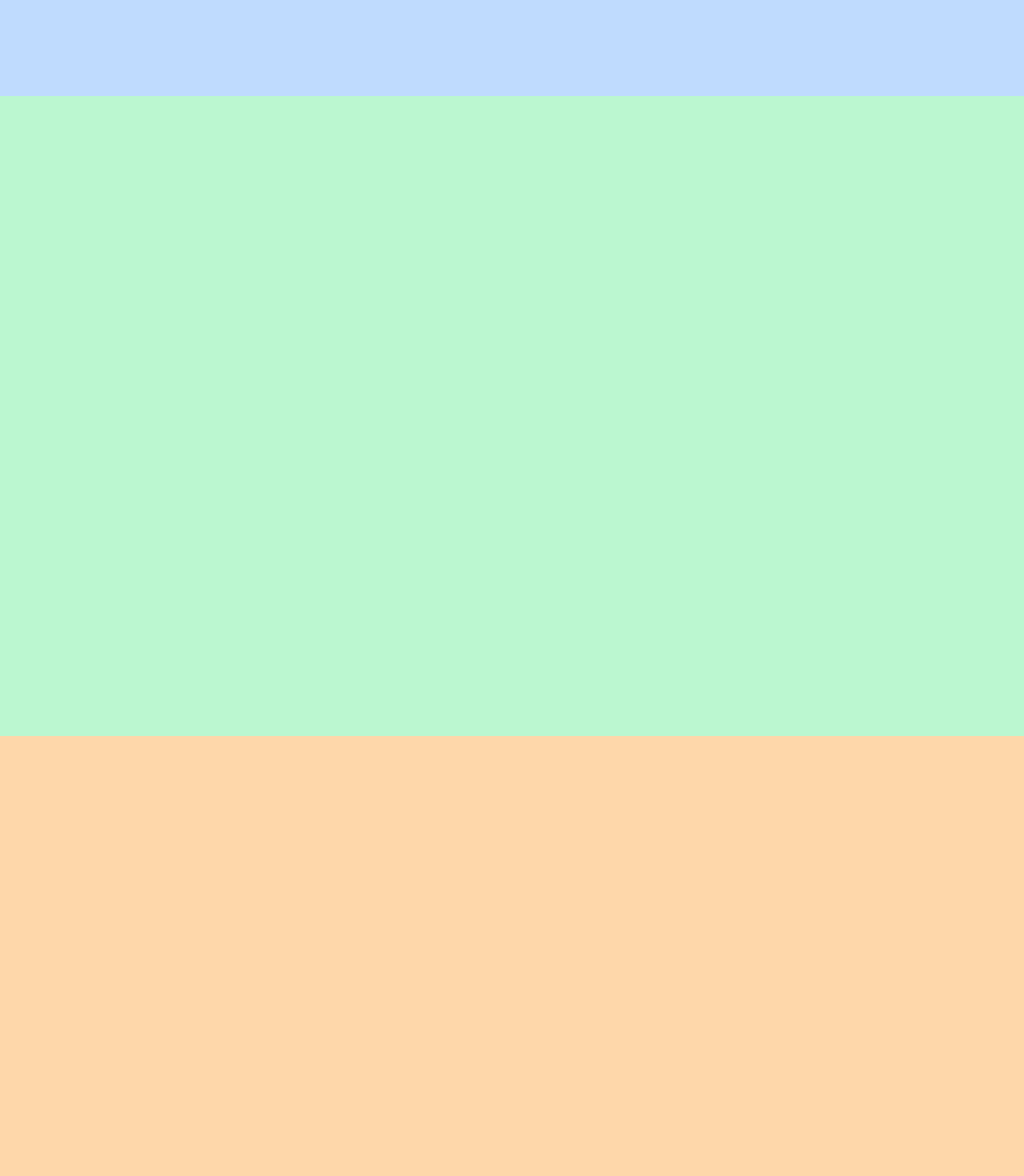
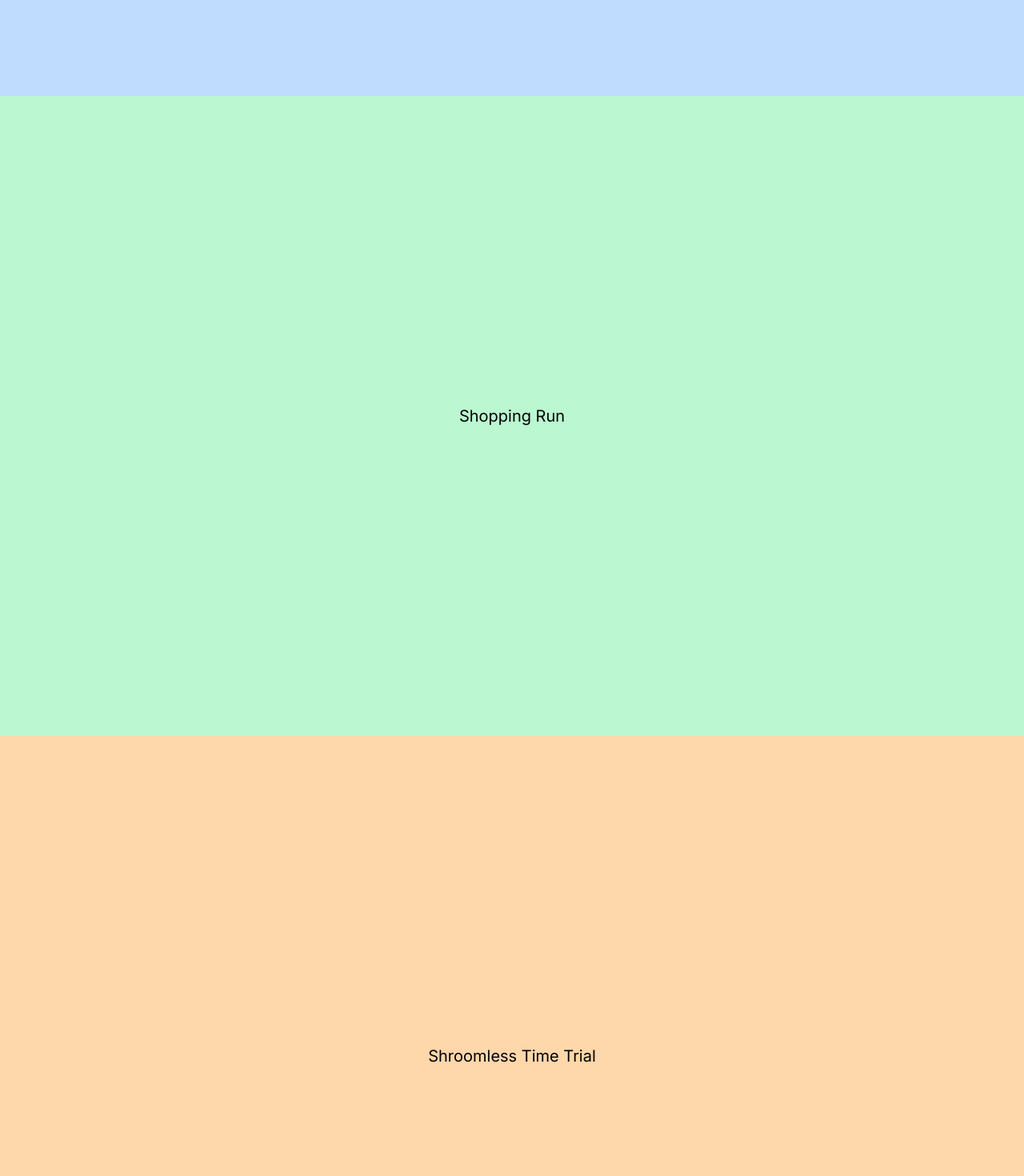
Before and after one commit to jenishpatel-jp/jenish-patel-portfolio, a Next.js app: page / in a window 1280 px wide. Shown: the part 760-2230 px from the top of the page at 80% size. Built offline with nearby package versions, Linux system fonts and the light colour scheme.

Commit message:
Added a shopping run and STT component

```diff
--- /dev/null
+++ b/src/app/components/STT.tsx
@@ -0,0 +1,11 @@
+import React from 'react'
+
+const STT = () => {
+  return (
+    <div className='text-xl items-center justify-center flex-1 flex h-full' >
+        <h1 className='text-black'>Shroomless Time Trial </h1>
+    </div>
+  )
+}
+
+export default STT;
--- /dev/null
+++ b/src/app/components/ShoppingRun.tsx
@@ -0,0 +1,11 @@
+import React from 'react'
+
+const ShoppingRun = () => {
+  return (
+    <div className='text-xl items-center justify-center flex-1 flex h-full' >
+        <h1 className='text-black'>Shopping Run</h1>
+    </div>
+  )
+}
+
+export default ShoppingRun;
--- a/src/app/page.tsx
+++ b/src/app/page.tsx
@@ -1,5 +1,7 @@
 import Link from "next/link";
 import Hero from "./components/Hero";
+import ShoppingRun from "./components/ShoppingRun";
+import STT from "./components/STT";
 
 export default function Home() {
   return (
@@ -7,9 +9,15 @@ export default function Home() {
       <div className="w-full h-screen bg-blue-200" >
         <Hero />
       </div>
-      <div className="w-full h-screen bg-green-200" ></div>
-      <div className="w-full h-screen bg-orange-200" ></div>
-      <div className="w-full h-screen bg-yellow-200" ></div>
+      <div className="w-full h-screen bg-green-200" >
+        <ShoppingRun />
+      </div>
+      <div className="w-full h-screen bg-orange-200" >
+        <STT />
+      </div>
+      <div className="w-full h-screen bg-yellow-200" >
+
+      </div>
 
     </main>
   );
```
